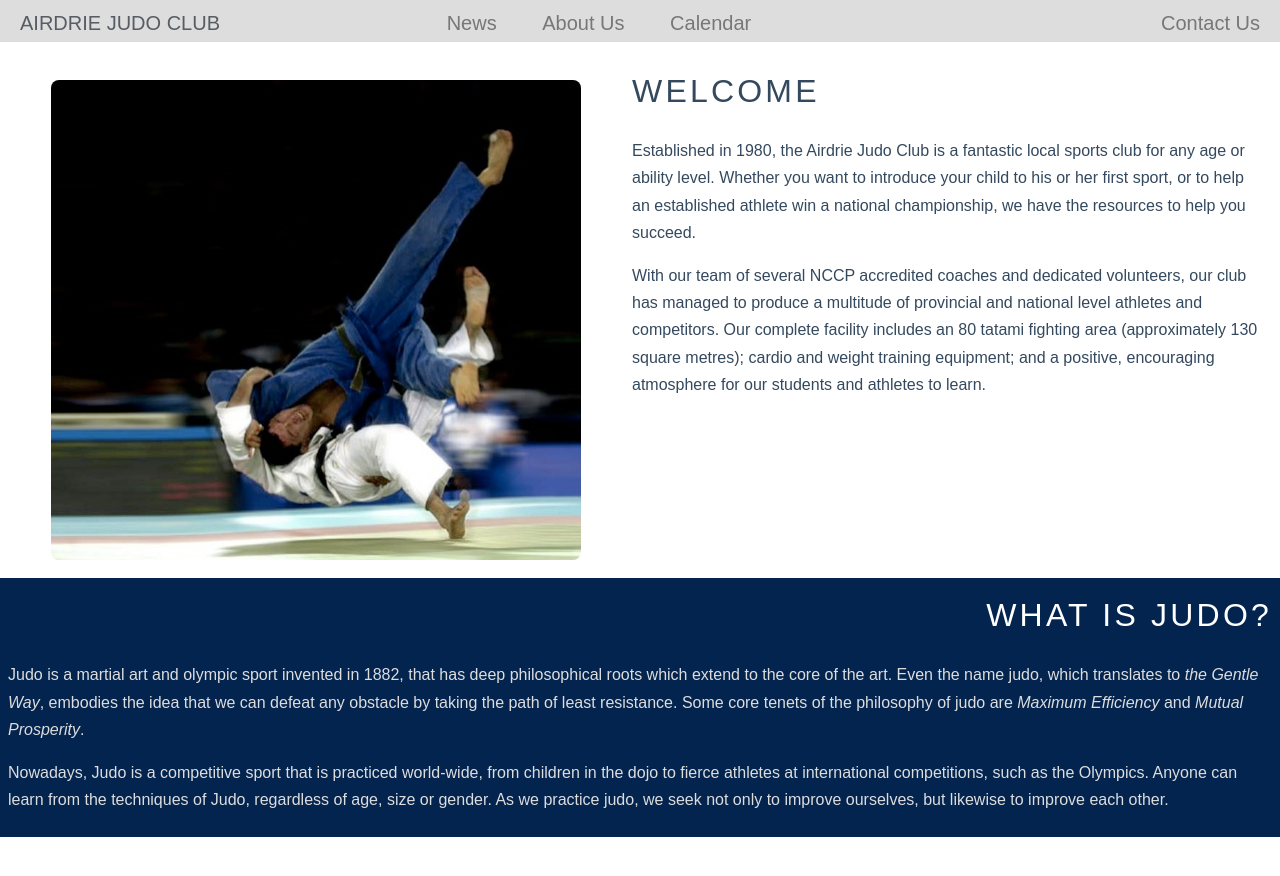
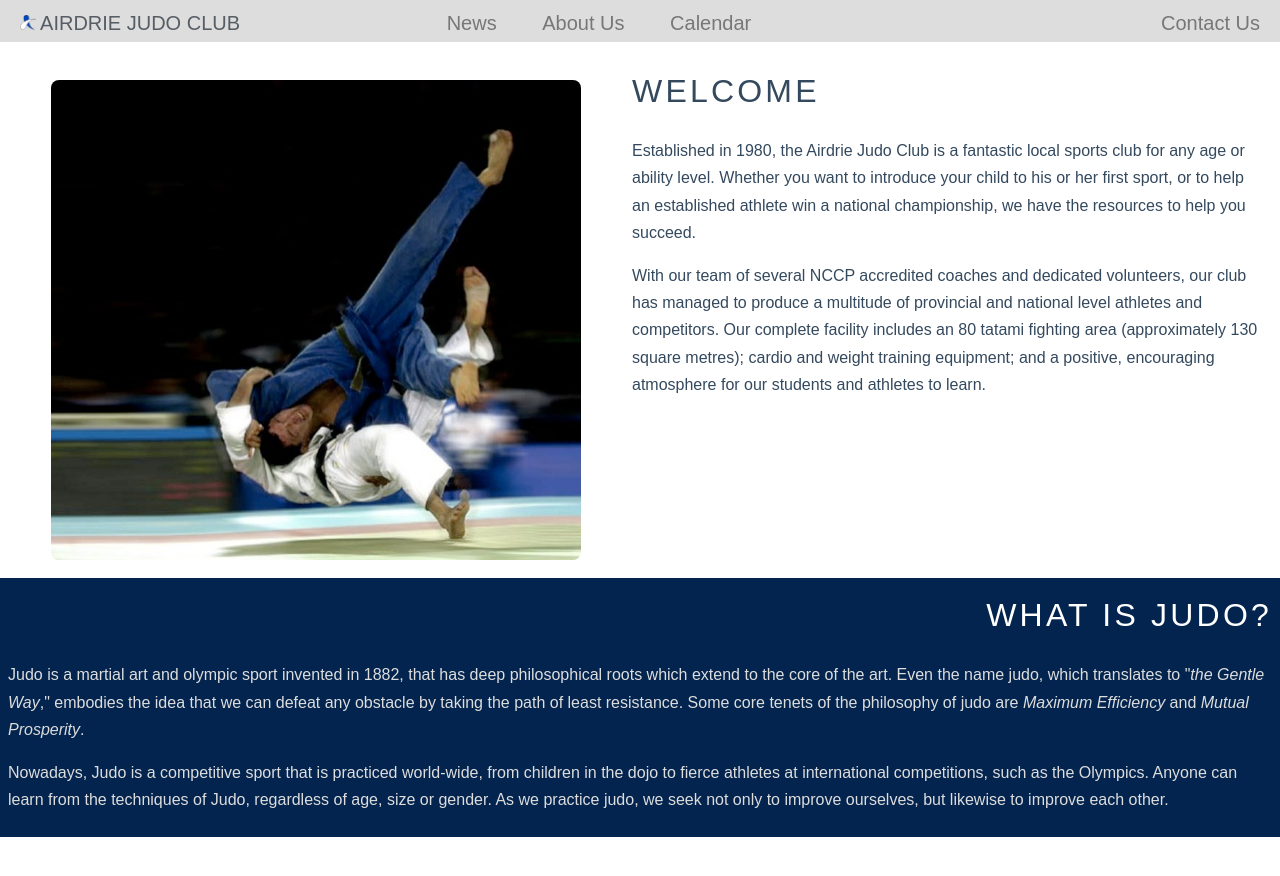
Before and after one commit to ThatGeoGuy/airdrie-judo, a Jekyll site: the page built from index.html, in a window 1280 px wide. Shown: the top 876 px of the page. Built offline with Jekyll 4.4.1, drawn with Linux system fonts in a browser that asks for light colours; nearby versions of some CDN libraries.

Commit message:
CSS tweaks and added logo to menubar

```diff
--- a/_layouts/base.html
+++ b/_layouts/base.html
@@ -19,7 +19,9 @@
 		<div class="custom-wrapper pure-g" id="menu">
 			<div class="pure-u-1 pure-u-md-1-3">
 				<div class="pure-menu">
-					<a href="#" class="pure-menu-heading custom-brand">Airdrie Judo Club</a>
+					<a href="#" class="pure-menu-heading custom-brand">
+						<img id='judo-logo' src='{{ site.baseurl }}img/judo-logo.png' />
+						Airdrie Judo Club</a>
 					<a href="#" class="custom-toggle" id="toggle"><s class="bar"></s><s class="bar"></s></a>
 				</div>
 			</div>
--- a/css/base.css
+++ b/css/base.css
@@ -1,3 +1,9 @@
+#judo-logo {
+	width: auto;
+	max-height: 20px;
+	padding-top: 5px;
+}
+
 .custom-wrapper {
     background-color: #ddd;
     margin-bottom: 1em;
@@ -66,7 +72,6 @@
 }
 
 @media (max-width: 48em) {
-
     .custom-menu-3 {
         text-align: left;
     }
@@ -74,5 +79,4 @@
     .custom-toggle {
         display: block;
     }
-
 }
--- a/css/index.css
+++ b/css/index.css
@@ -36,6 +36,7 @@ label {
 	margin-top: 0.5em;
 	display: inline-block;
 	vertical-align: center;
+	clear: both;
 }
 
 /*
--- a/index.html
+++ b/index.html
@@ -8,10 +8,8 @@ stylesheets:
 ---
 <div class='content-wrapper'>
 	<div class='content l-box-lrg pure-g'>
-		<div class='l-box-lrg is-center pure-u-1 pure-u-md-1-2 pure-u-lrg-2-5'
-			id='welcome-img'>
-			<img class='pure-img-responsive'
-			src='{{ site.baseurl }}img/home-image.jpeg' />
+		<div class='l-box-lrg is-center pure-u-1 pure-u-md-1-2 pure-u-lrg-2-5' id='welcome-img'>
+			<img class='pure-img-responsive' src='{{ site.baseurl }}img/home-image.jpeg' />
 		</div>
 		<div class='pure-u-1 pure-u-md-1-2 pure-u-lrg-2-5' id='welcome'>
 			<h1 class='content-head'>Welcome</h1>
@@ -22,7 +20,7 @@ stylesheets:
 	<div class='ribbon l-box-lrg pure-g'>
 		<div class='pure-u-1 pure-u-md-1-1 pure-u-lrg-1-1'>
 			<h1 class='content-head'>What is Judo?</h1>
-			<p>Judo is a martial art and olympic sport invented in 1882, that has deep philosophical roots which extend to the core of the art. Even the name judo, which translates to <em>the Gentle Way</em>, embodies the idea that we can defeat any obstacle by taking the path of least resistance. Some core tenets of the philosophy of judo are <em>Maximum Efficiency</em> and <em>Mutual Prosperity</em>.</p>
+			<p>Judo is a martial art and olympic sport invented in 1882, that has deep philosophical roots which extend to the core of the art. Even the name judo, which translates to "<em>the Gentle Way</em>," embodies the idea that we can defeat any obstacle by taking the path of least resistance. Some core tenets of the philosophy of judo are <em>Maximum Efficiency</em> and <em>Mutual Prosperity</em>.</p>
 			<p>Nowadays, Judo is a competitive sport that is practiced world-wide, from children in the dojo to fierce athletes at international competitions, such as the Olympics. Anyone can learn from the techniques of Judo, regardless of age, size or gender. As we practice judo, we seek not only to improve ourselves, but likewise to improve each other.</p>
 		</div>
 	</div>
```
Also changed, not shown: img/judo-logo.png (added).
